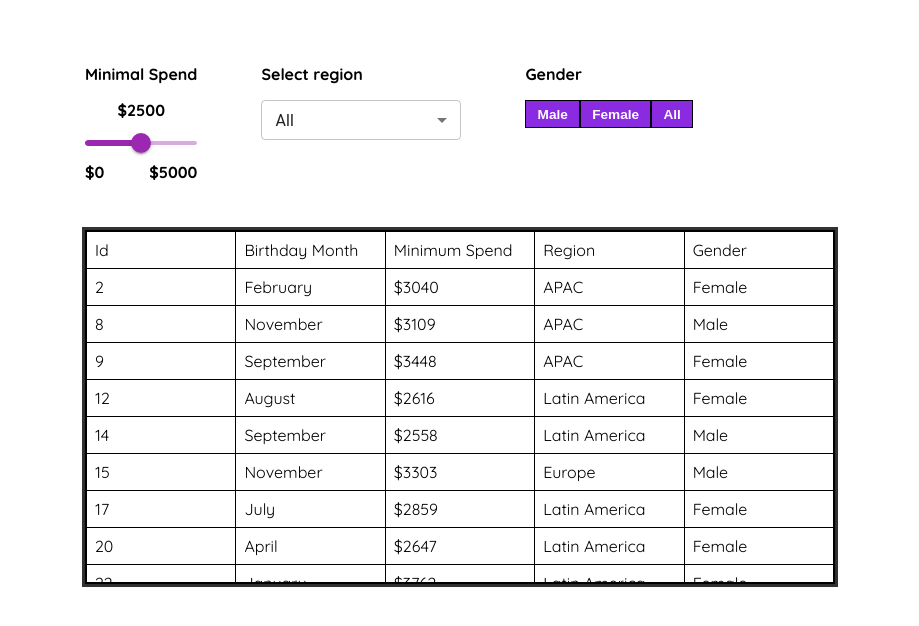
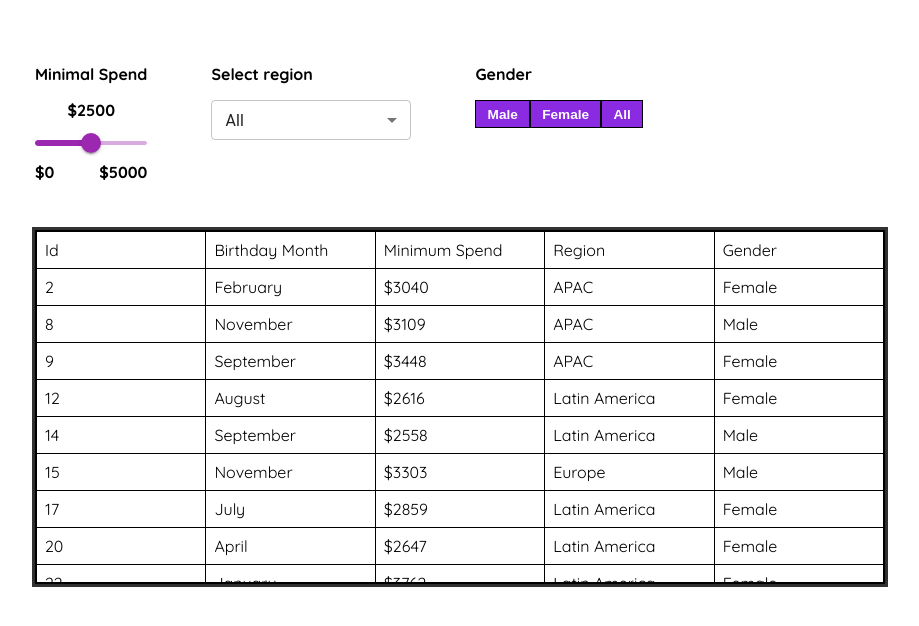
Before and after one commit to Kieszku94/react-challenge-ut, a React (Create React App) app: page / in a window 1280 px wide. Shown: the top 626 px of the page, without its empty margins (180-1099 px from the left). Built offline with nearby package versions, Linux system fonts and the light colour scheme.

Commit message:
Update App.css

```diff
--- a/src/App.css
+++ b/src/App.css
@@ -1,5 +1,5 @@
 .container {
-  max-width: 750px;
+  max-width: 850px;
   margin: 4rem auto;
 }
 
```
